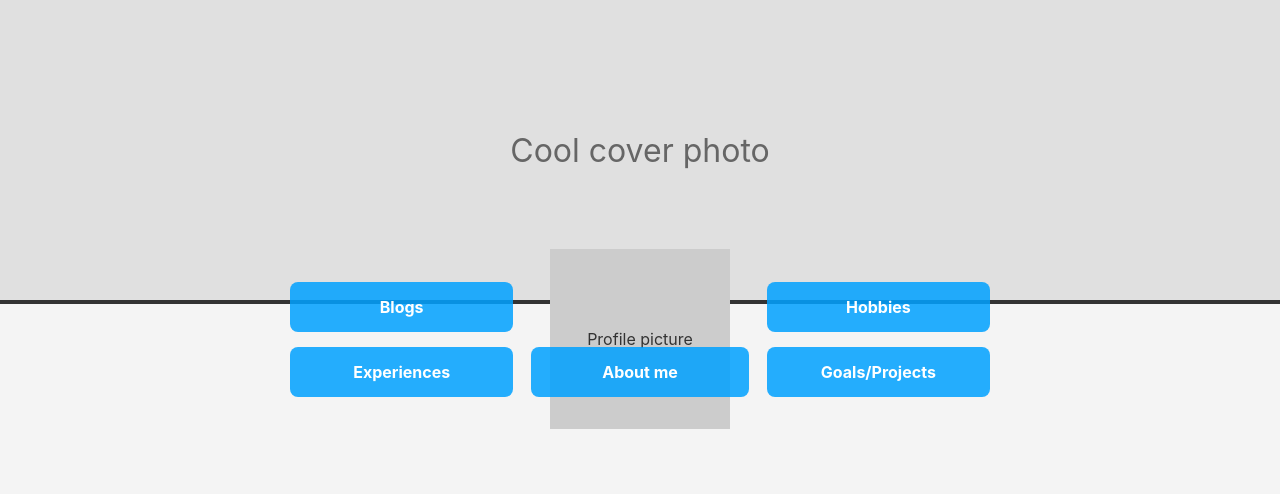
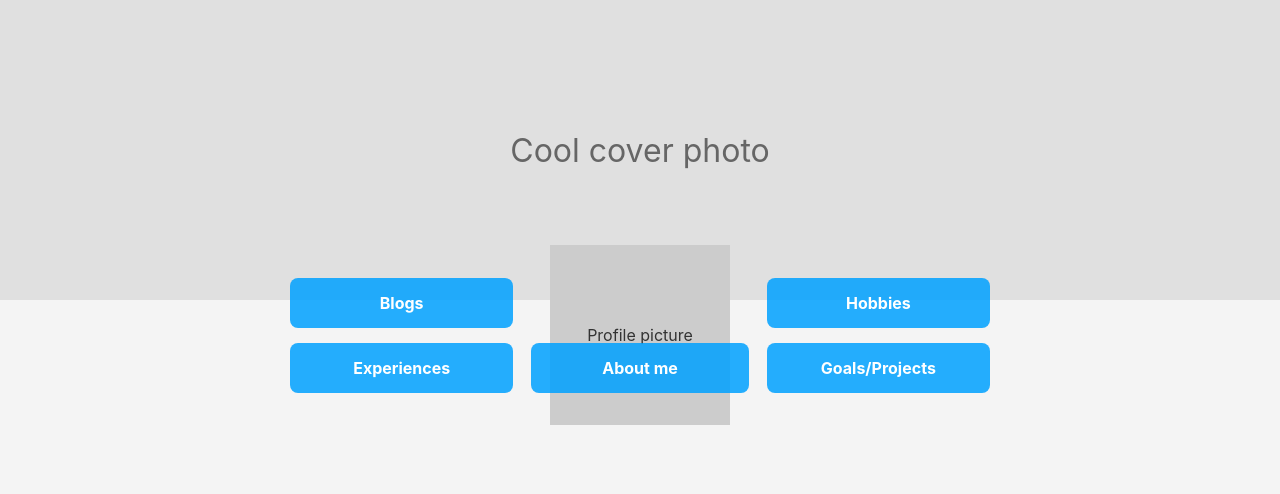
Before and after one commit to RudranshGoel/RudranshGoel.github.io, a plain HTML site: page index.html in a window 1280 px wide. Shown: the top 494 px of the page. Drawn offline with Linux system fonts and the light colour scheme.

Commit message:
start from here

```diff
--- a/style.css
+++ b/style.css
@@ -25,7 +25,6 @@ body {
     align-items: center;
     font-size: 2em;
     color: #666;
-    border-bottom: 4px solid #333;
 }
 
 .profile-area {
```
